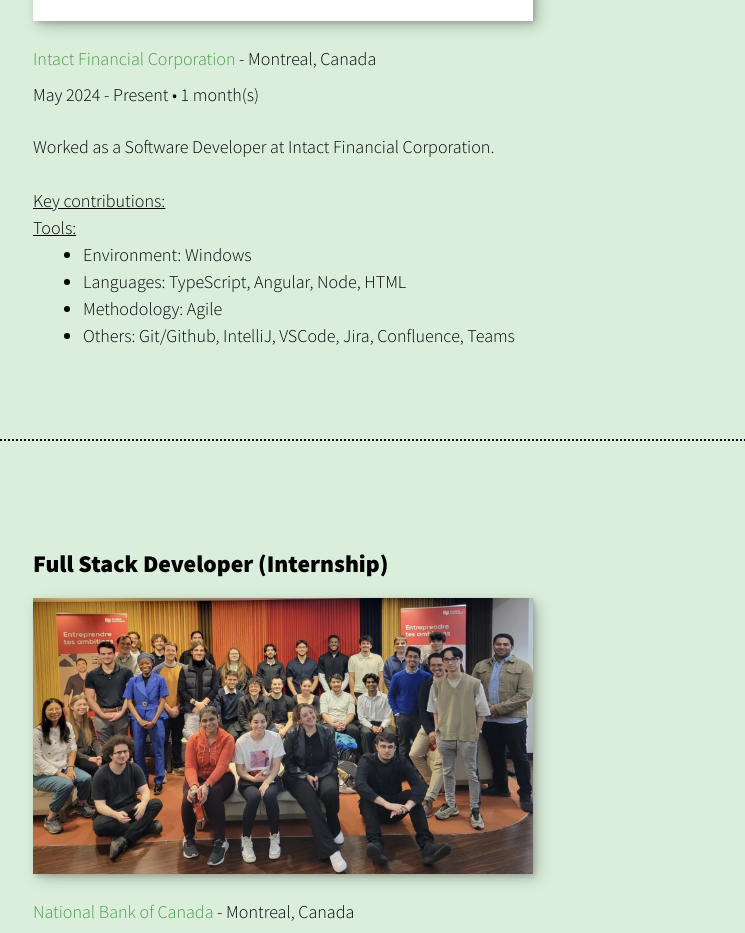
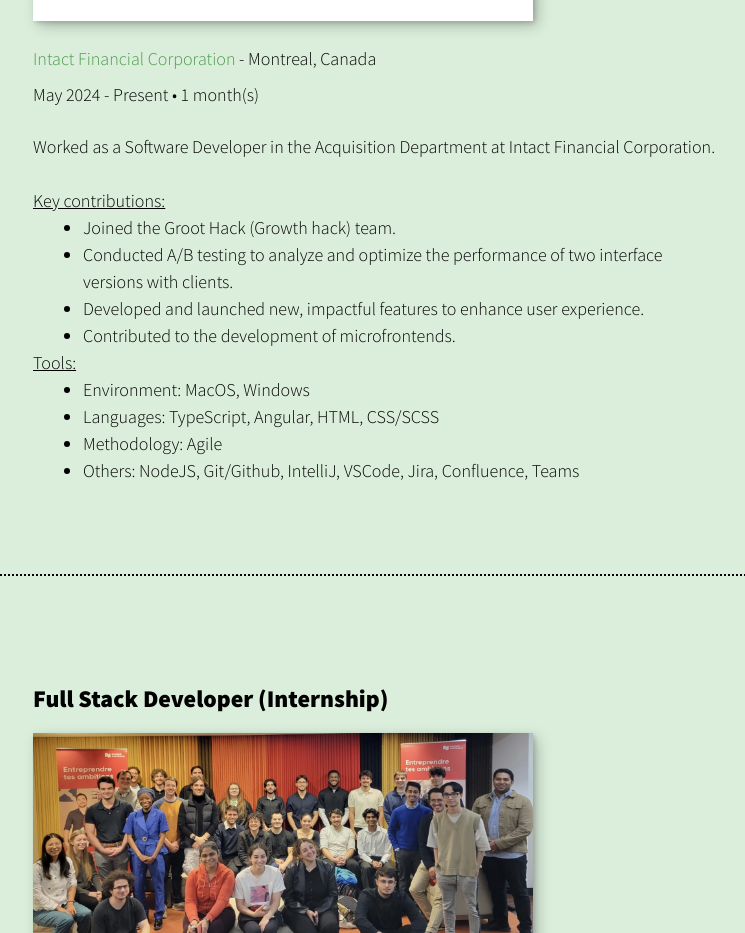
Before and after one commit to ThiiLuu79/tm_portfolio, a React (Create React App) app: page /Work in a window 1280 px wide. Shown: the part 1080-2013 px from the top of the page, without its empty margins (143-888 px from the left). Built offline with nearby package versions, Linux system fonts and the light colour scheme.

Commit message:
Updated workConstants.js

```diff
--- a/src/components/workConstants.js
+++ b/src/components/workConstants.js
@@ -6,9 +6,9 @@ export const INTACT_EXPERIENCE = {
     title: "Software Developer (Internship)",
     company: "Intact Financial Corporation",
     location: "Montreal, Canada",
-    description: "Worked as a Software Developer at Intact Financial Corporation.",
-    contributions: [],
-    tools: ["Environment: Windows", "Languages: TypeScript, Angular, Node, HTML", "Methodology: Agile", "Others: Git/Github, IntelliJ, VSCode, Jira, Confluence, Teams"],
+    description: "Worked as a Software Developer in the Acquisition Department at Intact Financial Corporation.",
+    contributions: ["Joined the Groot Hack (Growth hack) team.", "Conducted A/B testing to analyze and optimize the performance of two interface versions with clients.", "Developed and launched new, impactful features to enhance user experience.", "Contributed to the development of microfrontends."],
+    tools: ["Environment: MacOS, Windows", "Languages: TypeScript, Angular, HTML, CSS/SCSS", "Methodology: Agile", "Others: NodeJS, Git/Github, IntelliJ, VSCode, Jira, Confluence, Teams"],
     imgAlt: "intact",
     companyLink: "https://www.intactfc.com/"
 }
```
